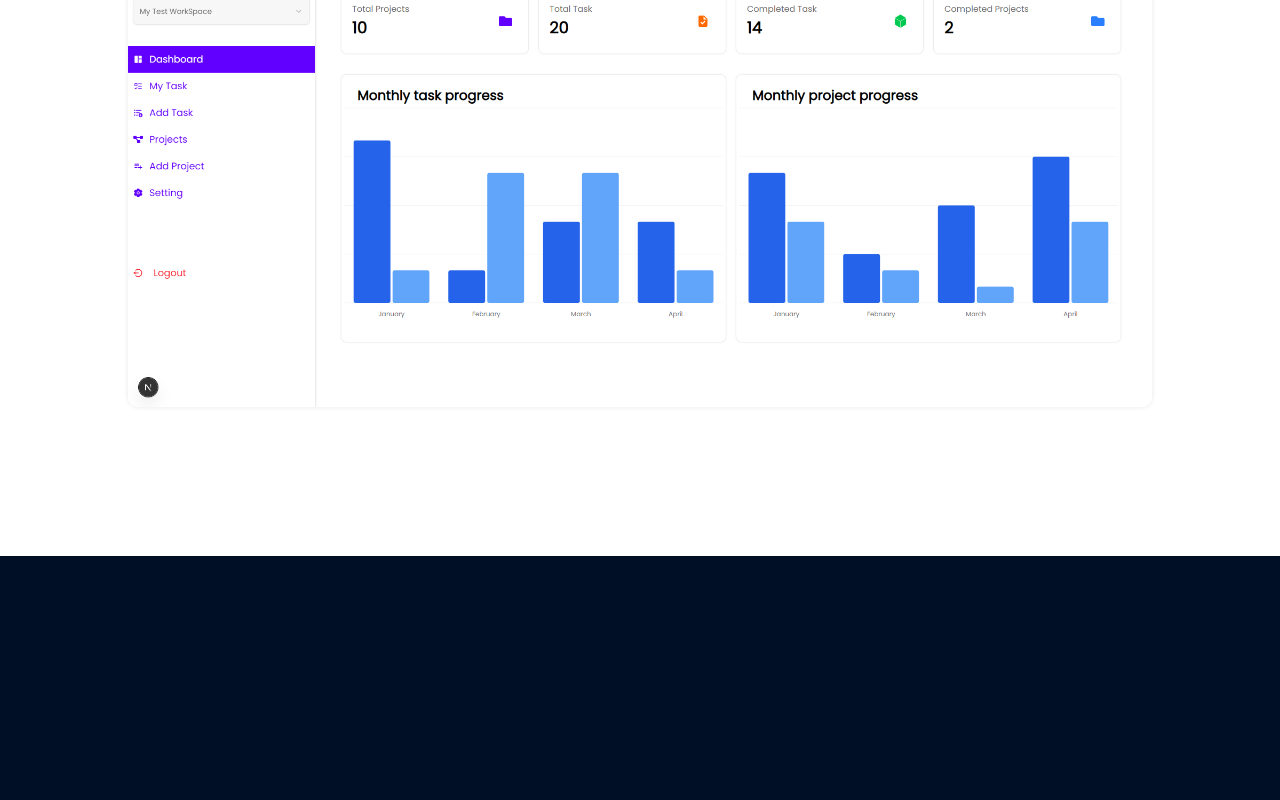
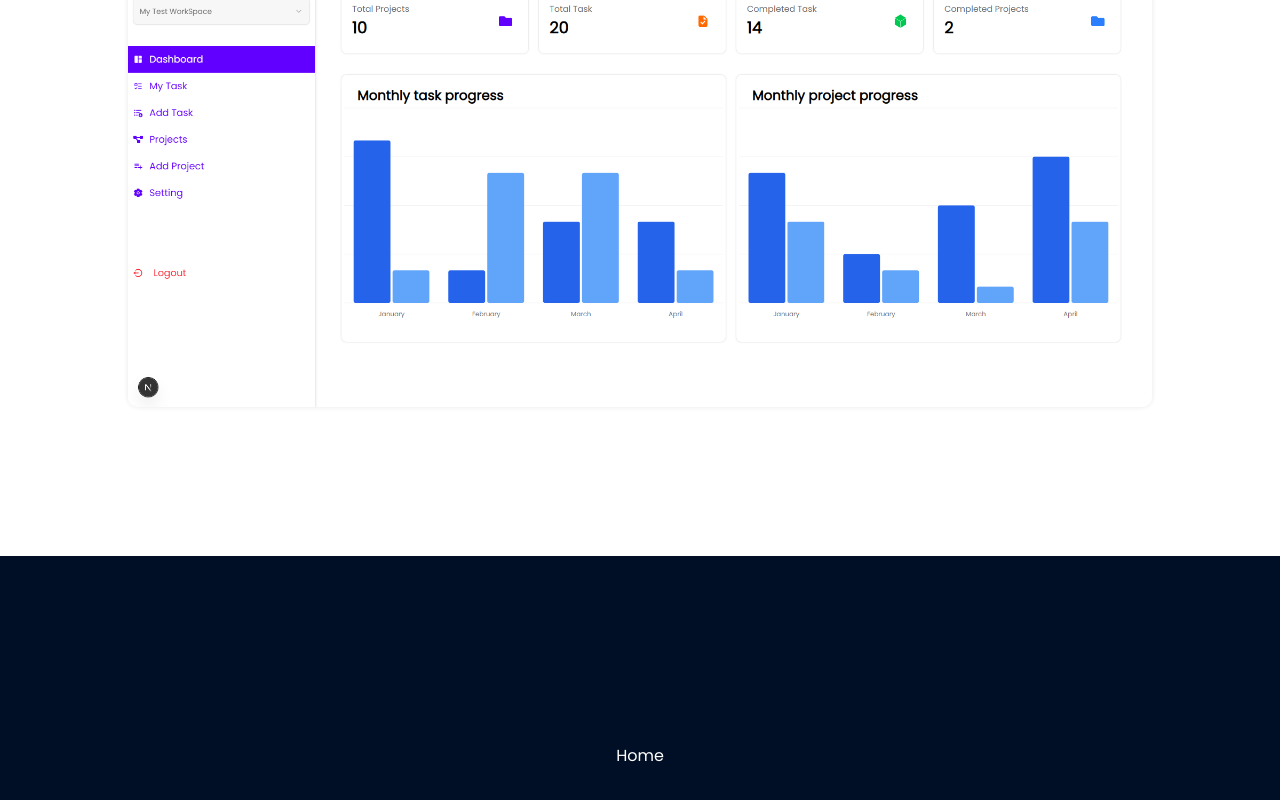
Before and after one commit to Yohanes590/gize-kulu, a Next.js app: page / in a window 1280 px wide. Shown: the part 1624-2424 px from the top of the page. Built offline with nearby package versions, Linux system fonts and the light colour scheme.

Commit message:
footer-update

```diff
--- a/components/home/footer.tsx
+++ b/components/home/footer.tsx
@@ -1,7 +1,10 @@
 export default function FooterFunction() {
       return <>
-            <div className="footer-container h-[400px] w-[100%] bg-[#000f25]">
+            <div className="footer-container text-white h-[400px] flex justify-center items-center flex-wrap w-[100%] bg-[#000f25]">
 
+                  <div className="each-flex-items-footer">
+                        <span>Home</span>
+            </div>
 
             </div>
       </>
```
